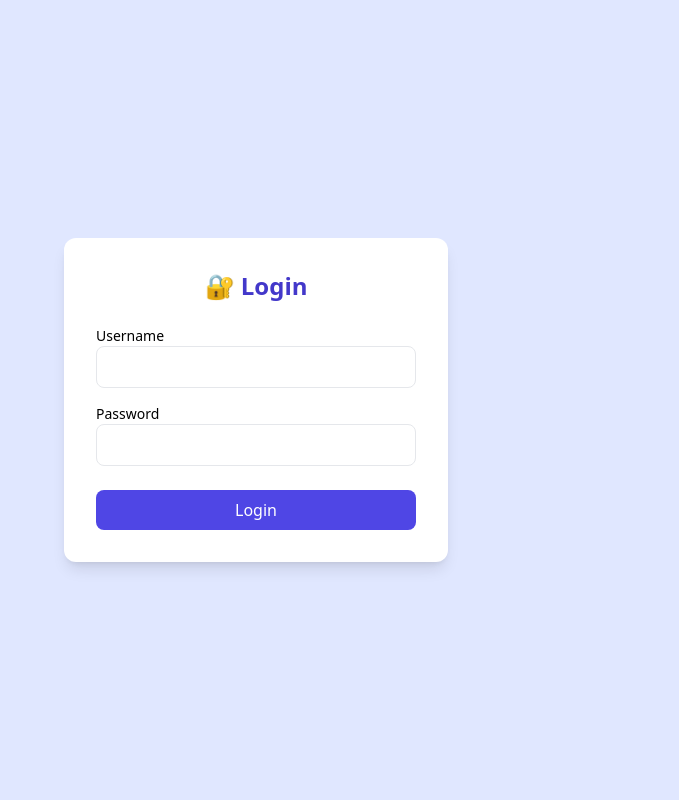
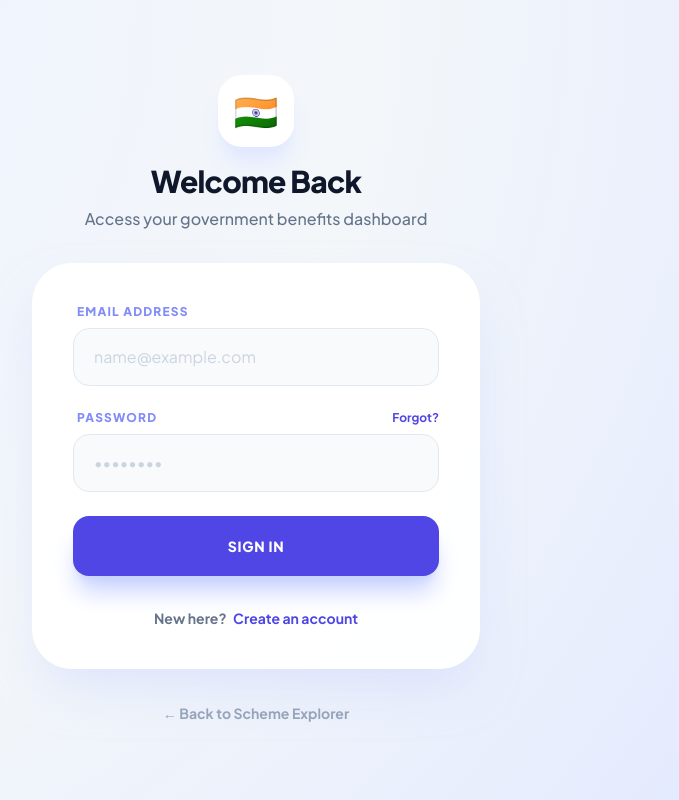
Before and after one commit to naveen-kumar-4/scheme-finder, a Flask app: page /login in a window 1280 px wide. Shown: the whole page, without its empty margins (384-1063 px from the left). Run offline with Flask 3, Linux system fonts and the light colour scheme; some libraries are stand-ins or nearby versions.

Commit message:
login.html

```diff
--- a/templates/login.html
+++ b/templates/login.html
@@ -1,38 +1,81 @@
 <!DOCTYPE html>
-<html>
+<html lang="en">
 <head>
-    <title>Login - Scheme Finder</title>
+    <meta charset="UTF-8">
+    <meta name="viewport" content="width=device-width, initial-scale=1.0">
+    <title>Login | SchemeFinder</title>
     <script src="https://cdn.tailwindcss.com"></script>
+    <link href="https://fonts.googleapis.com/css2?family=Plus+Jakarta+Sans:wght@400;500;600;700;800&display=swap" rel="stylesheet">
+    <style>
+        body { font-family: 'Plus Jakarta Sans', sans-serif; }
+        .glass-card {
+            background: rgba(255, 255, 255, 0.95);
+            backdrop-filter: blur(10px);
+            border: 1px solid rgba(255, 255, 255, 0.2);
+        }
+        .gradient-bg {
+            background: radial-gradient(circle at top left, #eef2ff, #f3f7fa, #e0e7ff);
+        }
+    </style>
 </head>
-<body class="bg-indigo-100 flex items-center justify-center min-h-screen">
+<body class="gradient-bg min-h-screen flex items-center justify-center p-6">
 
-<div class="bg-white p-8 rounded-xl shadow-lg w-96">
-    <h2 class="text-2xl font-bold mb-6 text-center text-indigo-700">
-        🔐 Login
-    </h2>
+    <div class="w-full max-w-md">
+        <div class="text-center mb-8">
+            <div class="inline-block p-4 bg-white rounded-3xl shadow-xl shadow-indigo-100 mb-4">
+                <span class="text-4xl">🇮🇳</span>
+            </div>
+            <h1 class="text-3xl font-black text-slate-900 tracking-tight">Welcome Back</h1>
+            <p class="text-slate-500 font-medium mt-2">Access your government benefits dashboard</p>
+        </div>
 
-    <form method="POST" action="/login">
+        <div class="glass-card p-10 rounded-[2.5rem] shadow-2xl shadow-indigo-200/50">
+            <form method="POST" action="/login" class="space-y-6">
 
-        <div class="mb-4">
-            <label class="block text-sm font-medium">Username</label>
+                <div class="space-y-2">
+                    <label class="block text-xs font-black text-indigo-400 uppercase tracking-widest ml-1">
+                        Email Address
+                    </label>
+                    <div class="relative">
                         <input type="email" name="email"
-                   class="w-full border rounded-lg px-3 py-2"
+                               placeholder="name@example.com"
+                               class="w-full bg-slate-50 border border-slate-200 rounded-2xl px-5 py-4 focus:ring-4 focus:ring-indigo-500/10 focus:outline-none transition-all placeholder:text-slate-300"
                                required>
                     </div>
+                </div>
 
-        <div class="mb-6">
-            <label class="block text-sm font-medium">Password</label>
+                <div class="space-y-2">
+                    <div class="flex justify-between items-center ml-1">
+                        <label class="block text-xs font-black text-indigo-400 uppercase tracking-widest">
+                            Password
+                        </label>
+                        <a href="#" class="text-xs font-bold text-indigo-600 hover:text-indigo-700">Forgot?</a>
+                    </div>
                     <input type="password" name="password"
-                   class="w-full border rounded-lg px-3 py-2"
+                           placeholder="••••••••"
+                           class="w-full bg-slate-50 border border-slate-200 rounded-2xl px-5 py-4 focus:ring-4 focus:ring-indigo-500/10 focus:outline-none transition-all placeholder:text-slate-300"
                            required>
                 </div>
 
                 <button type="submit"
-                class="w-full bg-indigo-600 text-white py-2 rounded-lg hover:bg-indigo-700">
-            Login
+                        class="w-full bg-indigo-600 text-white py-5 rounded-2xl font-black text-sm uppercase tracking-wider hover:bg-indigo-700 shadow-xl shadow-indigo-200 transition-all hover:scale-[1.02] active:scale-95">
+                    Sign In
                 </button>
             </form>
 
+            <div class="mt-8 text-center">
+                <p class="text-slate-500 text-sm font-bold">
+                    New here?
+                    <a href="/register" class="text-indigo-600 hover:underline ml-1">Create an account</a>
+                </p>
+            </div>
+        </div>
+
+        <div class="text-center mt-8">
+            <a href="/" class="text-slate-400 hover:text-indigo-600 text-sm font-bold transition-colors">
+                ← Back to Scheme Explorer
+            </a>
+        </div>
     </div>
 
 </body>
```
Lines whose indentation alone changed are shown as unchanged.
